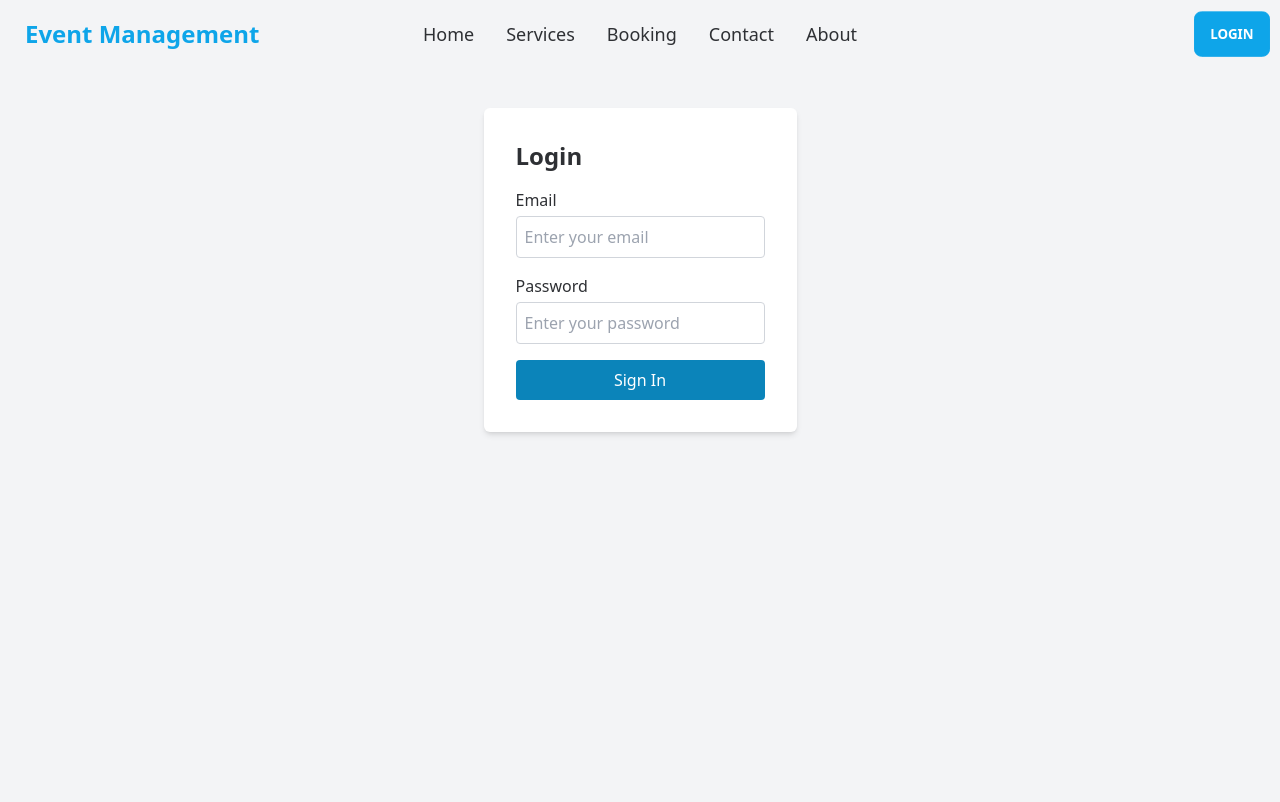
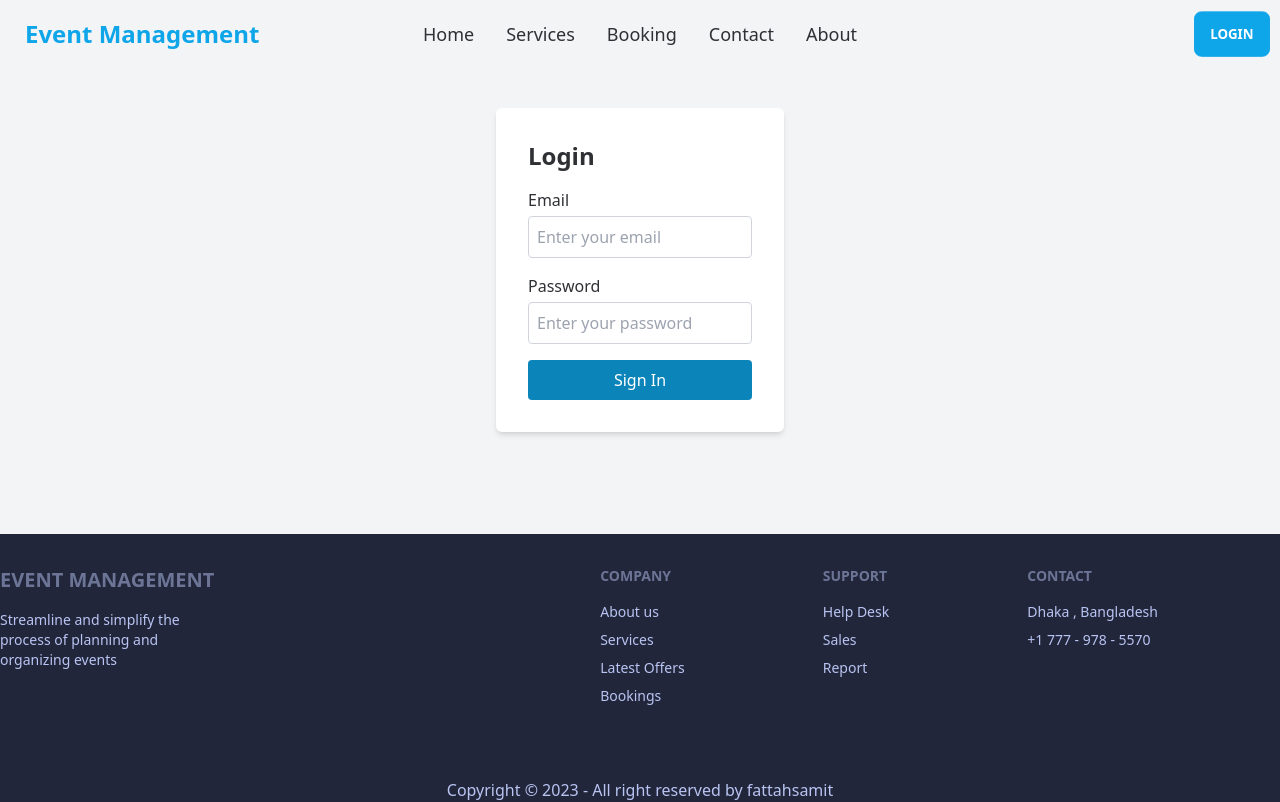
Before and after one commit to fattahsamit/event-management, a React (Vite) app: page /login in a window 1280 px wide. Shown: the top 802 px of the page. Built offline with nearby package versions, Linux system fonts and the light colour scheme.

Commit message:
fixed login page

```diff
--- a/src/pages/Footer/Footer.jsx
+++ b/src/pages/Footer/Footer.jsx
@@ -1,9 +1,7 @@
-import React from "react";
-
 const Footer = () => {
   return (
-    <footer className="bg-neutral text-neutral-content flex flex-col justify-around min-h-[50vh]">
-      <section className="footer container mx-auto m-10">
+    <footer className="bg-neutral text-neutral-content flex flex-col justify-around ">
+      <section className="footer container mx-auto m-8">
         <div>
           <span className="footer-title text-xl">Event Management</span>
           <p className="w-1/2">
--- a/src/pages/Layout/MainLayout.jsx
+++ b/src/pages/Layout/MainLayout.jsx
@@ -1,4 +1,4 @@
-import React from "react";
+
 import { Outlet } from "react-router-dom";
 import Header from "../Header/Header";
 import Footer from "../Footer/Footer";
@@ -7,7 +7,7 @@ const MainLayout = () => {
   return (
     <>
       <Header></Header>
-      <div className="container mx-auto min-h-screen">
+      <div className='min-h-[calc(100vh-46.8vh)]'>
         <Outlet></Outlet>
       </div>
       <Footer></Footer>
--- a/src/pages/Login/Login.jsx
+++ b/src/pages/Login/Login.jsx
@@ -1,8 +1,8 @@
 
 const Login = () => {
   return (
-    <div className="flex items-center justify-center mt-10 bg-gray-100">
-      <div className="bg-white p-8 shadow-md rounded-md">
+    <div className=" max-w-7xl w-full mx-auto mt-10 bg-gray-100">
+      <div className="bg-white p-8 shadow-md rounded-md w-72 md:w-92 mx-auto">
         <h2 className="text-2xl font-bold mb-4">Login</h2>
         <form>
           <div className="mb-4">
@@ -12,6 +12,7 @@ const Login = () => {
             <input
               type="email"
               id="email"
+              name="email"
               className="w-full p-2 border border-gray-300 rounded focus:outline-none focus:border-[#0B84BA]"
               placeholder="Enter your email"
             />
@@ -23,6 +24,7 @@ const Login = () => {
             <input
               type="password"
               id="password"
+              name="password"
               className="w-full p-2 border border-gray-300 rounded focus:outline-none focus:border-[#0B84BA]"
               placeholder="Enter your password"
             />
```
